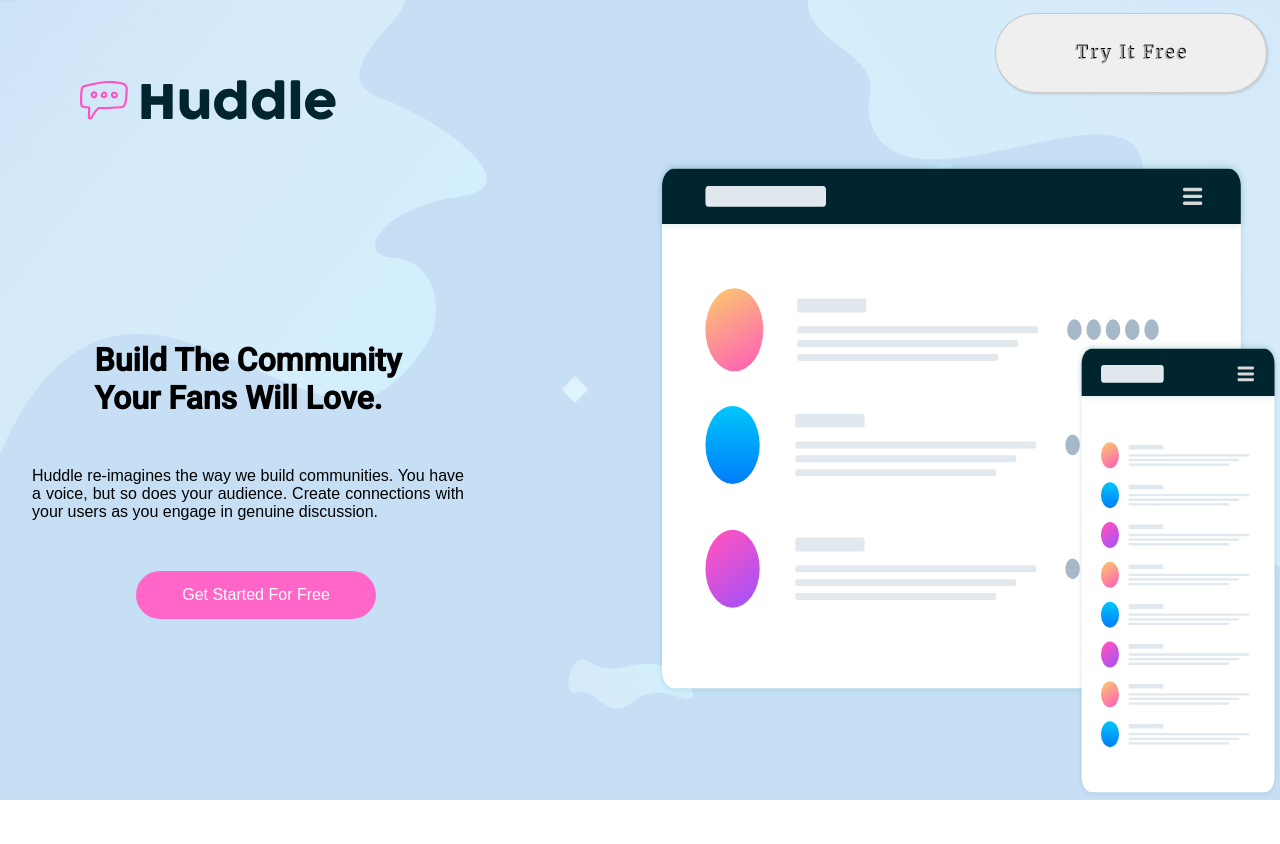
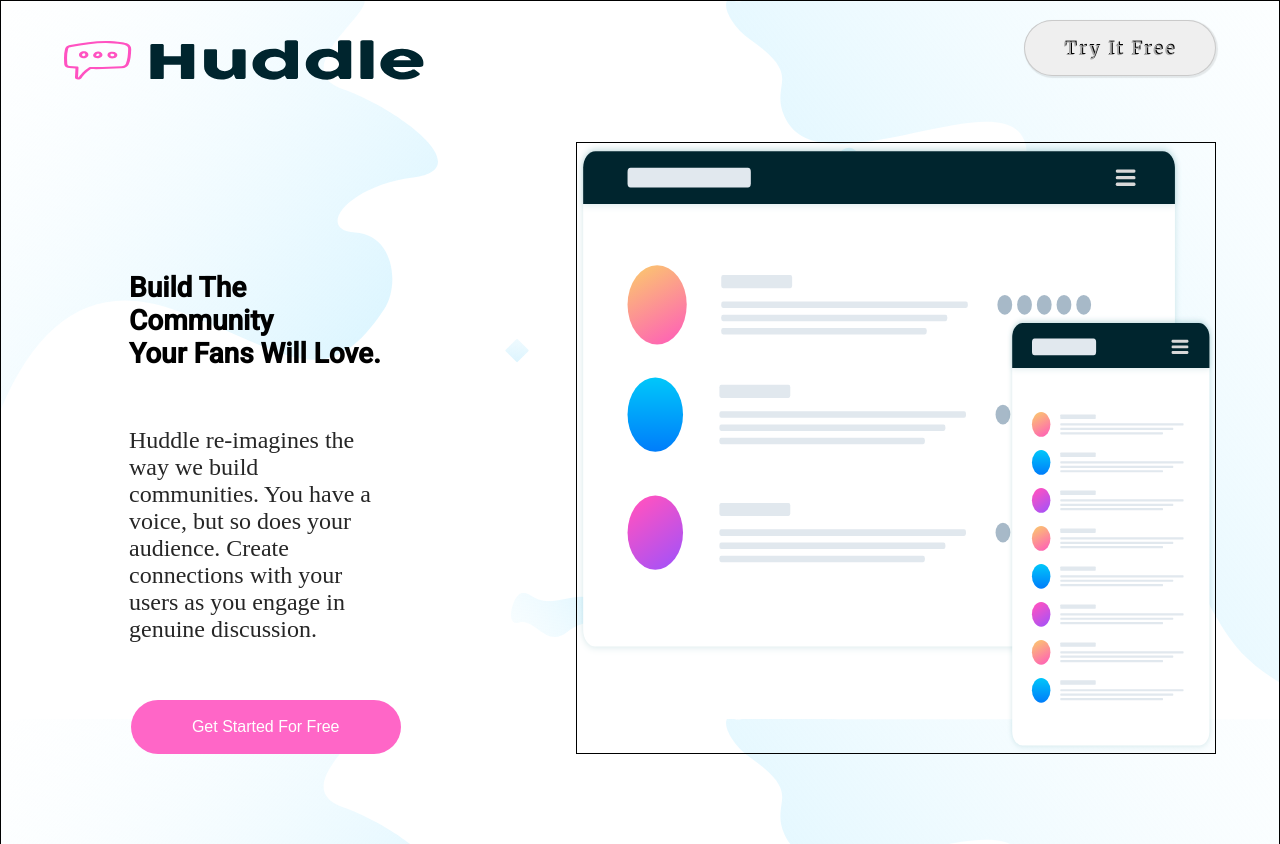
Before and after one commit to Sync-BR/Huddle-landing-page, a plain HTML site: page index.html in a window 1280 px wide. Shown: the top 844 px of the page. Drawn offline with nearby package versions, Linux system fonts and the light colour scheme.

Commit message:
update bugs

```diff
--- a/scr/css/reset.css
+++ b/scr/css/reset.css
@@ -2,5 +2,4 @@
     padding: 0%;
     margin: 0%;
     box-sizing: border-box;
-    font-family: Arial, Helvetica, sans-serif;
 }
--- a/scr/css/style.css
+++ b/scr/css/style.css
@@ -1,74 +1,83 @@
 body{
     display: block;
-
 }
 
+html{
+    font-size: 18px;
+}
+/* Header */
 #header{
     display: flex;
     position: absolute;
     width:100%;
 }
+    /* Logo huddle */
     .logo{
+        left: 5vw;
         position: relative;
-        top: 5rem;
-        left: 5rem;
+        top: 5vh;
         width: 50vw;
     }
         .logo img{
-        width: 20vw;
         height: 5vh;
+        width: 20rem;
         }
-
     .start-free{
+        align-items: center;
         display: flex;
+        height:10vh ;
+        justify-content: flex-end;
+        padding-right: 5vw;
+        padding-top: 2vh;
         width: 50vw;
-        height:10vh ;
-        padding-right: 1%;
-        padding-top: 2%;
-        justify-content: flex-end;
-        align-items: center;
 
     }
         .start-free button{
+            border-radius: 50px;
+            border: 1px solid rgba(158, 158, 158, 0.46);
+            box-shadow: 1px 1px 1px 1px rgba(0, 0, 0, 0.086);
             color: darkgray;
             font-family: 'Merriweather', serif;
             font-size: 18px;
+            height: 7vh;
+            letter-spacing: 2px;
             text-shadow: 1px -1px black;
-            letter-spacing: 2px;
-            width: 17rem;
-            height: 5rem;
-            border-radius: 50px;
-            border: 1px solid rgba(158, 158, 158, 0.46);
-            box-shadow: 1px 1px 1px 1px rgba(0, 0, 0, 0.086);
+            width: 15vw;
         }
 
 
 #topo{
+   background-color: rgba(181, 213, 242, 0.765);
+   background-size: cover;
+   background: url(/scr/img/bg-hero-desktop.svg) ;
+   border: 1px solid black;
    display: flex;
    flex-direction: row;
-   background: url(/scr/img/bg-hero-desktop.svg)  ;
-   background-size: cover;
-   background-color: rgba(181, 213, 242, 0.765);
-   height: 100vh;
-   /* padding-left: 50px; */
+   flex-wrap: wrap;
+   gap: 15%;
+   height: 100%;
+   padding-bottom: 5rem;
+   padding-top: 5rem;
+   width: 100%;
 }
     .topo-texto{
+        align-items: center;
+        align-self: center;
         display: flex;
+        width: 30%;
+        max-width: 50%;
         flex-direction: column;
-        flex-flow: column wrap;
-        align-self: center;
-        align-items: center;
-        width: 50vw;
-        padding-left:2rem ;
+        padding-left: 10vw;
         margin-top: 10rem;
     }
         .topo-texto h1{
             font-family: 'Roboto', sans-serif;
-            font-size: 2rem;
+            font-size: 28px;
         }
         .topo-texto p{
-            width: 27rem;
-            text-align: justify;
+            color: rgb(38, 38, 38);
+            font-size: 24px;
+            /* width: auto; */
             margin-top: 2rem;
         }
         .topo-texto button{
@@ -86,15 +95,16 @@ body{
                 color: white;
             }
     .topo-design{
-        display: flex;
-        justify-content: center;
-        margin-top: 10rem;
-        margin-left: 15vw;
+        border: 1px solid black;
+
+        margin-top: 4vw;
+        width: 50vw;
+
     }
-    .topo-design img{
-        width: 100%;
-        height: 100%;
-    }
+        .topo-design img{
+            width: 100%;
+            height: 100%;
+        }
 
 /*  Ready To Build Your Community? */
 /* Rodape */
```
